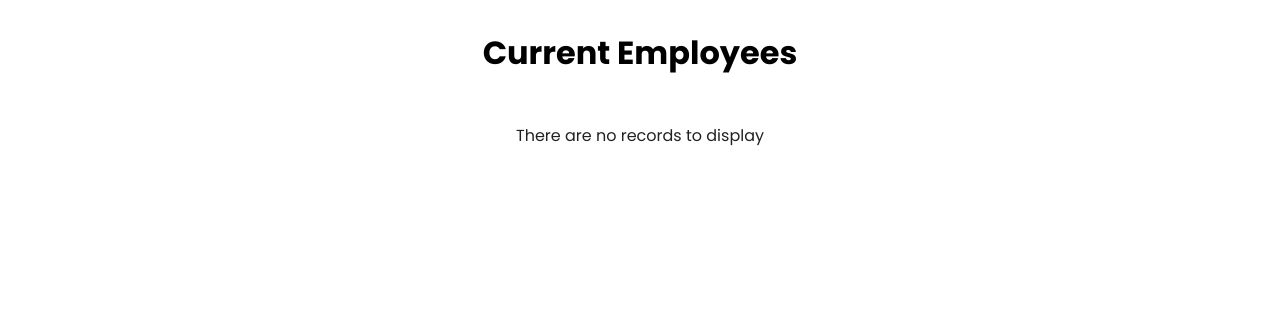
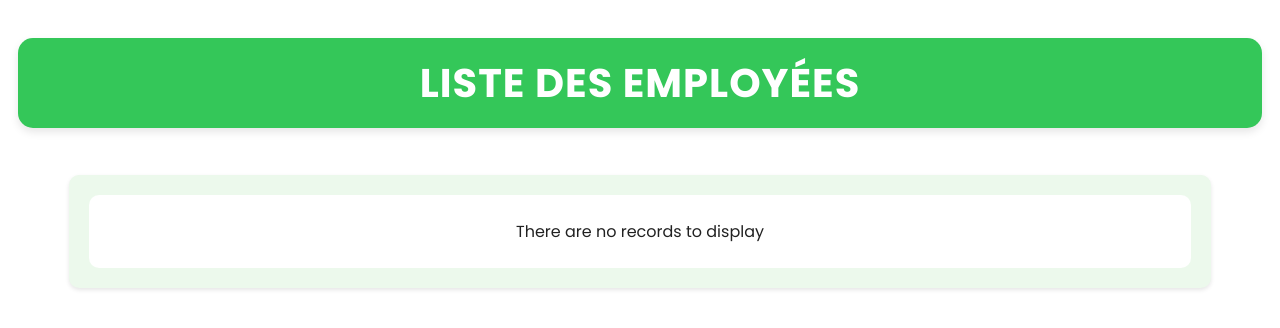
Before and after one commit to VicoD3X/Final_RP14, a React (Vite) app: page /dashboard/MyEmployee in a window 1280 px wide. Shown: the top 328 px of the page. Built offline with nearby package versions, Linux system fonts and the light colour scheme.

Commit message:
FINAL - UPDATE 01
- mise en place d'un environnement de test pour les transitions (instable)
- mise en place d'un environnement persistent en cas de refresh de la page de la liste des employée
- multiple modification legere CSS/JSX

```diff
--- a/package.json
+++ b/package.json
@@ -17,7 +17,8 @@
     "react-dom": "^18.2.0",
     "react-redux": "^9.1.1",
     "react-router-dom": "^6.22.3",
-    "react-transition-group": "^4.4.5"
+    "react-transition-group": "^4.4.5",
+    "redux-persist": "^6.0.0"
   },
   "devDependencies": {
     "@types/react": "^18.2.66",
--- a/src/App.css
+++ b/src/App.css
@@ -96,10 +96,10 @@ body {
 
 .FormTitle {
     font-size: 40px;
+    padding: 15px 10px;
     font-weight: bold;
     color: #FFFFFF;
     background-color: #34C759;
-    padding: 15px 10px;
     border-radius: 15px;
     display: block;
     width: 100%;
@@ -159,6 +159,88 @@ body {
 .FormButton:hover {
     background-color: #2C662D;
 }
+
+
+
+
+/* LISTE DES EMPLOYEES CSS  */
+.TableSuperContainer {
+    display: flex;
+    flex-direction: column;
+    width: 100%;
+    align-items: center;
+    padding: 20px;
+    box-sizing: border-box;
+}
+
+
+.TableContainer {
+    display: flex;
+    flex-direction: column;
+    align-items: center;
+    justify-content: center;
+    padding: 20px;
+    background-color: #ECF9EC;
+    border-radius: 10px;
+    box-shadow: 0 2px 4px rgba(0, 0, 0, 0.1);
+    width: 90%;
+    margin: 20px auto;
+}
+
+.TableTitle {
+    font-size: 40px;
+    font-weight: bold;
+    color: #FFFFFF;
+    background-color: #34C759;
+    padding: 15px 10px;
+    border-radius: 15px;
+    display: block;
+    width: 100%;
+    text-align: center;
+    text-transform: uppercase;
+    letter-spacing: 1px;
+    margin-top: 10px;
+    box-shadow: 0 4px 8px rgba(0, 0, 0, 0.1);
+}
+
+/* Stylisation du DataTable */
+.DataTable {
+    font-family: 'Poppins', sans-serif;
+    /* Assure-toi que cette police est importée dans ton projet */
+    font-size: 16px;
+    width: 100%;
+    border-collapse: collapse;
+}
+
+.DataTable thead {
+    background-color: #34C759;
+    color: #FFFFFF;
+    font-size: 25px;
+}
+
+.DataTable th,
+.DataTable td {
+    padding: 10px;
+    text-align: left;
+    border-bottom: 1px solid #ddd;
+    /* Lignes subtiles entre les rangées */
+}
+
+.DataTable tbody tr:hover {
+    background-color: #f5f5f5;
+    /* Survol avec un léger changement de couleur */
+}
+
+.DataTable-pagination {
+    padding: 10px;
+    background-color: #f9f9f9;
+    /* Fond pour la pagination, ajuste au besoin */
+    border-radius: 5px;
+    box-shadow: 0 2px 4px rgba(0, 0, 0, 0.05);
+    margin-top: 20px;
+    /* Espace au-dessus de la pagination */
+}
+
 
 
 
--- a/src/components/EmployeeList.jsx
+++ b/src/components/EmployeeList.jsx
@@ -1,6 +1,7 @@
 import React from 'react';
 import { useSelector } from 'react-redux';
 import DataTable from 'react-data-table-component';
+import '../App.css';
 
 function EmployeeList() {
     // Accéder à l'état des employés du store Redux
@@ -20,13 +21,14 @@ function EmployeeList() {
     ];
 
     return (
-        <div className="container">
-            <h1>Current Employees</h1>
+        <div className="TableContainer">
+
             <DataTable
                 columns={columns}
                 data={employees}
                 defaultSortFieldId={1}
                 pagination
+                className="DataTable"
             />
         </div>
     );
--- a/src/main.jsx
+++ b/src/main.jsx
@@ -1,17 +1,17 @@
 import React from 'react';
-import ReactDOM from 'react-dom/client';
+import { createRoot } from 'react-dom/client';
 import { Provider } from 'react-redux';
-import { store } from './store.js'; // Importation du store Redux.
-import App from './App.jsx';
+import { PersistGate } from 'redux-persist/integration/react';
+import { store, persistor } from './store';
+import App from './App';
 import './index.css';
 
-// Création de la racine de l'application React avec ReactDOM.
-ReactDOM.createRoot(document.getElementById('root')).render(
+createRoot(document.getElementById('root')).render(
   <React.StrictMode>
-    {/* Le composant Provider de react-redux permet à l'application React d'accéder au store Redux. */}
     <Provider store={store}>
-      {/* App est le composant racine de votre application. */}
-      <App />
+      <PersistGate loading={null} persistor={persistor}>
+        <App />
+      </PersistGate>
     </Provider>
-  </React.StrictMode>,
+  </React.StrictMode>
 );
--- a/src/pages/MyEmployee.jsx
+++ b/src/pages/MyEmployee.jsx
@@ -2,8 +2,13 @@ import EmployeeList from "../components/EmployeeList";
 
 function FormEmployee() {
     return (
-        <EmployeeList/>
+        <>
+            <div className="TableSuperContainer">
+                <h1 className="TableTitle">Liste des employées</h1>
+                <EmployeeList />
+            </div>
+        </>
     );
-  }
+}
 
-  export default FormEmployee;
+export default FormEmployee;
--- a/src/store.js
+++ b/src/store.js
@@ -1,9 +1,19 @@
 // src/app/store.js
 import { configureStore } from '@reduxjs/toolkit';
-import employeesReducer from '../src/features/employeesSlices'
+import employeesReducer from '../src/features/employeesSlices';
+import { persistStore, persistReducer } from 'redux-persist';
+import storage from 'redux-persist/lib/storage';
+
+const persistConfig = {
+  key: 'root',
+  storage,
+  whitelist: ['employees'] // Indique quelle partie du store tu veux persister
+};
+
+const persistedReducer = persistReducer(persistConfig, employeesReducer);
 
 export const store = configureStore({
-  reducer: {
-    employees: employeesReducer,
-  },
+  reducer: persistedReducer,
 });
+
+export const persistor = persistStore(store);
```
Also changed, not shown: 1 other file (tests, documents, lock files or other folders).
